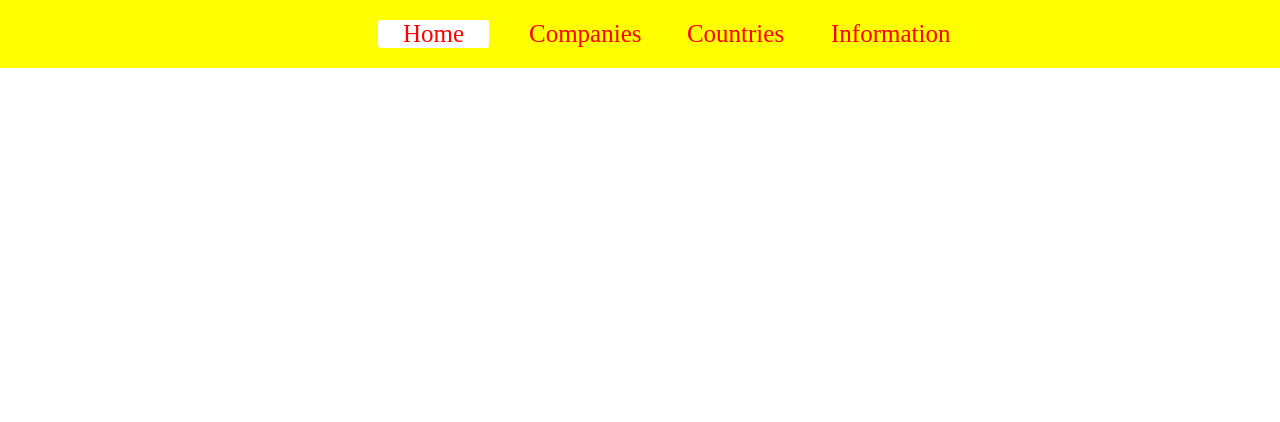
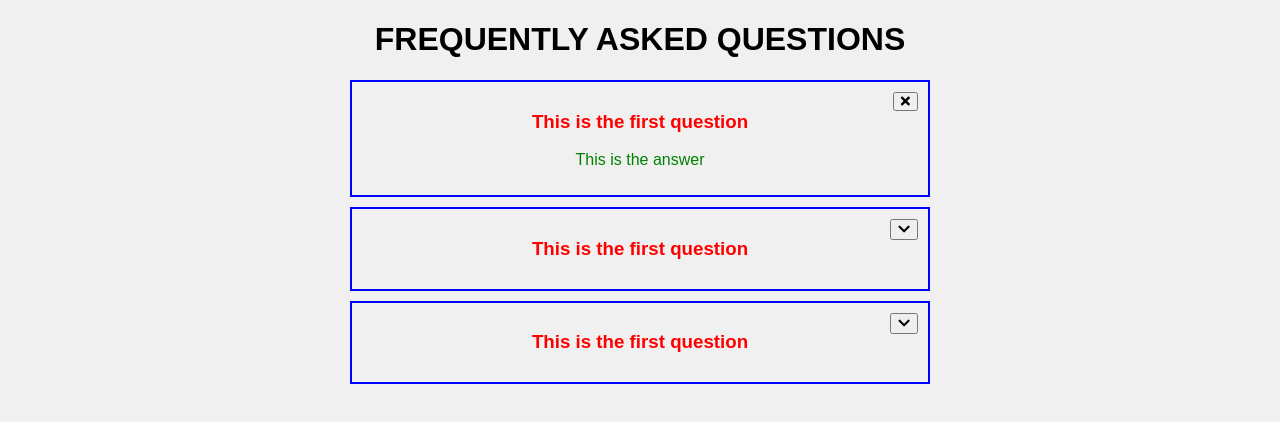
Before and after one commit to sree1411/Home-Nav-bar, a plain HTML site: page index.html in a window 1280 px wide. Drawn offline with Linux system fonts and the light colour scheme; a web font is replaced by a local one.

Commit message:
created the FAQ question like accordion

```diff
--- a/index.html
+++ b/index.html
@@ -14,35 +14,38 @@
   </head>
 
   <body>
-    <div class="menu-bar">
-     <ul>
-        <li class="active"> <a href="#"> Home </a></li>
-        <li> <a href="#"> Companies </a>
+    <h1> FREQUENTLY ASKED QUESTIONS</h1>
+    <div class="faq-container">
 
-            <div class="sub-menu-2">
-                <ul>
-                    <li class="hover-me"><a href="#"> Americas </a>
+         <div class="faq active">
+            <h3 class="faq-title">  This is the first question</h3>
+            <p class="faq-text">  This is the answer</p>
+            <button class="faq-toggle">
+                <i class="fas fa-chevron-down"></i>
+                <i class="fas fa-times"></i>
+              </button>
+         </div>
 
-                      <div class="sub-menu-3">
-                        <ul>
-                            <li> <a href="#"> TEXAS</a></li>
-                            <li> <a href="#"> NEVADA</a></li>
-                        </ul>
-                      </div>
-
-                    </li>
-                    <li><a href="#"> Canada </a></li>
-                    <li><a href="#"> Germany </a></li>
-                </ul>
-            </div>
+         <div class="faq">
+            <h3 class="faq-title">  This is the first question</h3>
+            <p class="faq-text">  This is the answer</p>
+            <button class="faq-toggle">
+                <i class="fas fa-chevron-down"></i>
+                <i class="fas fa-times"></i>
+              </button>
+         </div>
 
 
-        </li>
-        <li> <a href="#"> Countries </a></li>
-        <li> <a href="#"> Information </a></li>
-     </ul>
+         <div class="faq">
+            <h3 class="faq-title">  This is the first question</h3>
+            <p class="faq-text">  This is the answer</p>
+            <button class="faq-toggle">
+                <i class="fas fa-chevron-down"></i>
+                <i class="fas fa-times"></i>
+              </button>
+         </div>
 
     </div>
-
+      <script src="script.js"></script>
   </body>
 </html>
--- a/script.js
+++ b/script.js
@@ -0,0 +1,6 @@
+const toggle = document.querySelectorAll('.faq-toggle')
+toggle.forEach(toggle => {
+    toggle.addEventListener('click', ()=>{
+        toggle.parentNode.classList.toggle('active')
+    })
+})
--- a/style.css
+++ b/style.css
@@ -1,64 +1,57 @@
-*{
-    margin: 0;
-    border: 0;
-    box-sizing: border-box;
+@import url('https://fonts.googleapis.com/css?family=Muli&display=swap');
+
+* {
+  box-sizing: border-box;
+}
+
+body {
+  font-family: 'Muli', sans-serif;
+  background-color: #f0f0f0;
 }
 
 
-.menu-bar{
-    background-color: yellow;
+h1{
+    text-align: center;
+    top:10px;
+}
+
+.faq-container {
+    max-width: 600px;
+    margin:0 auto;
+}
+.faq {
+    border: 2px solid blue;
+    margin:10px;
+    padding: 10px;
+    position: relative;
+}
+.faq-title{
+    text-align: center;
+    color:red
+}
+.faq-text{
+    color:green;
+    display: none;
     text-align: center;
 }
-.menu-bar ul {
-    display: inline-flex;
-
-}
-.menu-bar ul li {
-    list-style: none;
-    margin: 20px;
-    width: 111px;
-}
-.menu-bar ul li a {
-    text-decoration: none;
-    font-size: 25px;
-    color:red;
+.faq-toggle {
+    top:10px;
+    right:10px;
+    position: absolute;
 }
 
-.active, .menu-bar ul li:hover {
-    background-color: white;
-    border-radius: 3px;
-}
-
-
-.sub-menu-2{
+.faq-toggle .fa-times{
     display: none;
 }
 
-.menu-bar ul li:hover .sub-menu-2{
-    display: block;
-    position: absolute;
-    margin-top: -1px;
-    margin-left: -12px;
-    background-color: yellow;
-}
-
-.menu-bar ul li:hover .sub-menu-2 ul{
+.faq.active .faq-toggle .fa-times{
     display: block;
 }
 
-.menu-bar ul li:hover .sub-menu-2 ul li{
-    background-color: white;
-    border: 2px;
-    margin-left: -20px;
-}
+.faq.active .faq-toggle .fa-chevron-down {
+    display: none;
+  }
 
-.sub-menu-3{
-    display: none;
-}
-.hover-me:hover .sub-menu-3{
+  .faq.active .faq-text{
     display: block;
-    position: absolute;
-    margin-top: -30px;
-    margin-left: 112px;
-    background-color: yellow;
-}
+  }
```
